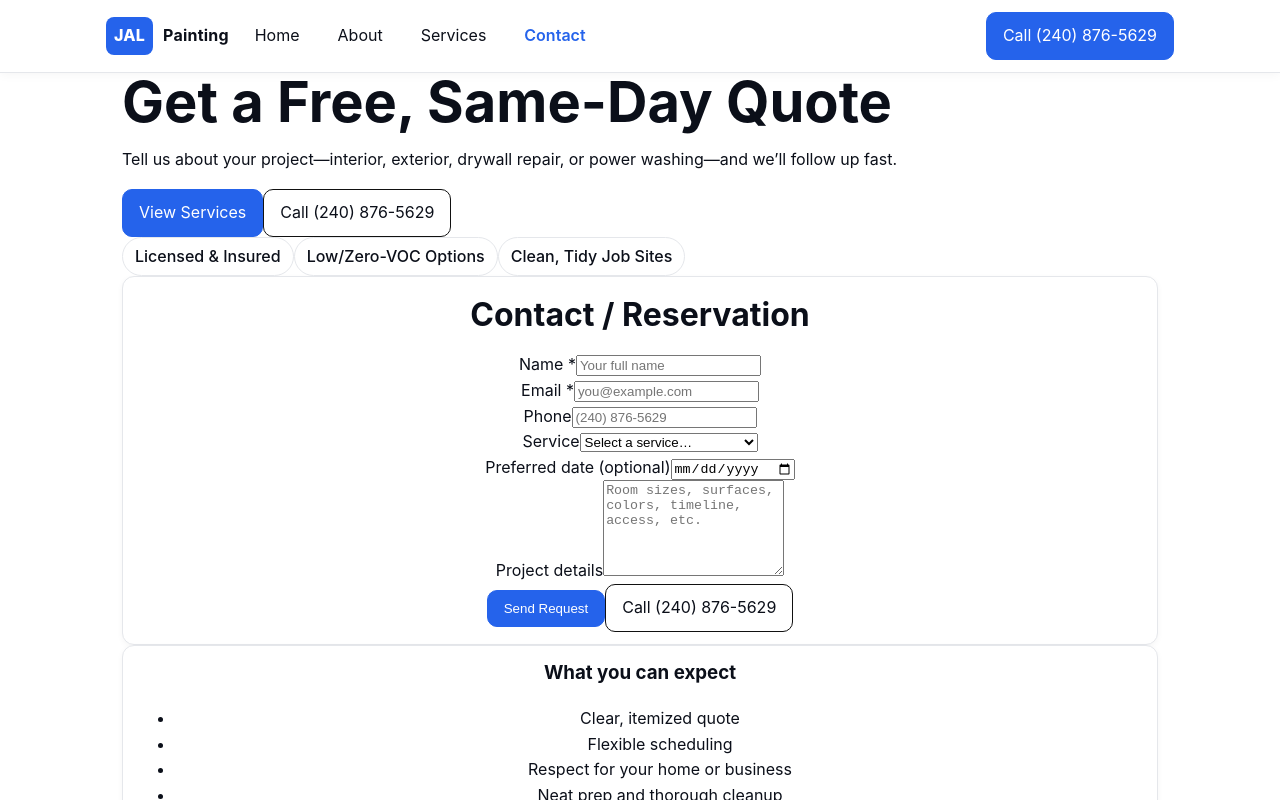
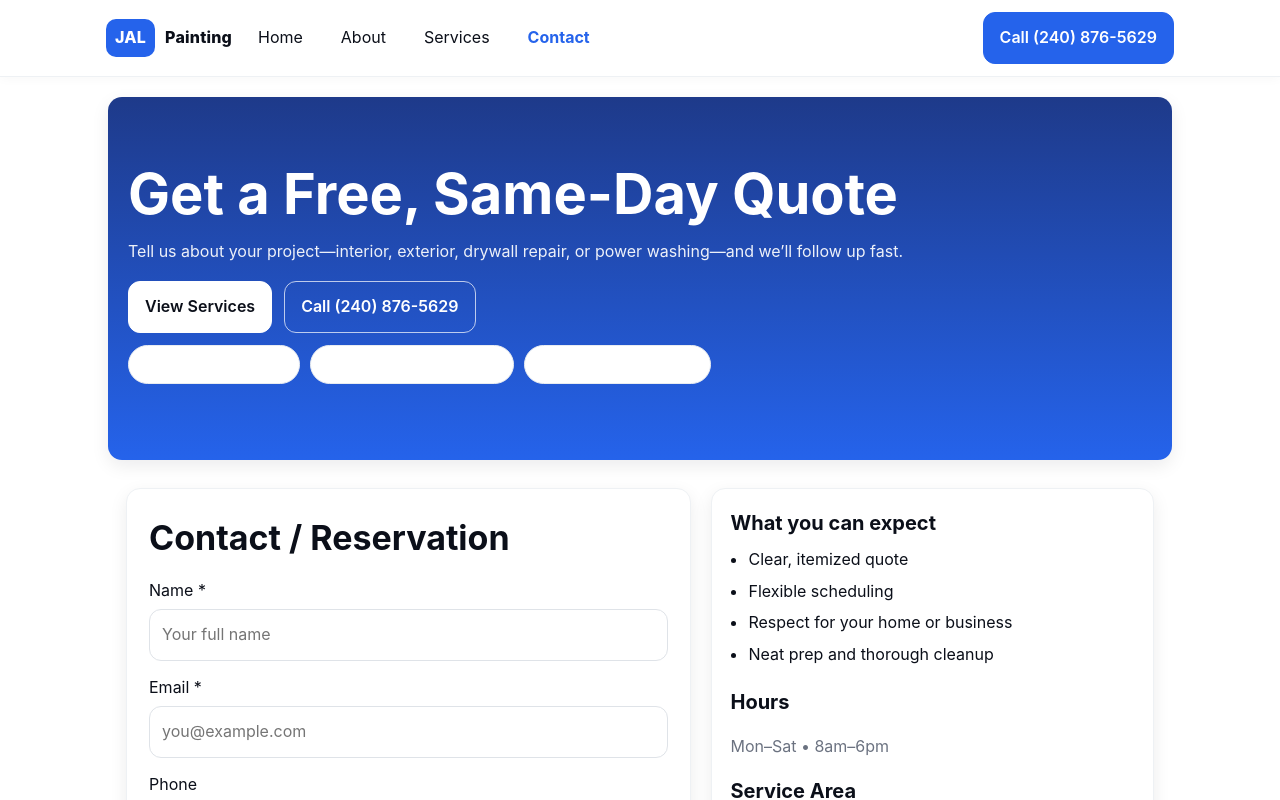
Before and after one commit to GReyes87/JAL-Painting-Website, a React (Create React App) app: page /contact in a window 1280 px wide. Shown: the top 800 px of the page. Built offline with nearby package versions, Linux system fonts and the light colour scheme.

Commit message:
pages updated

```diff
--- a/src/global.css
+++ b/src/global.css
@@ -1,122 +1,131 @@
-/* ===== Brand (blue / black / white) ===== */
+/* ===== Theme ===== */
 :root{
-  --brand:#2563eb;      /* blue */
-  --ink:#0b0f19;        /* near-black */
-  --bg:#ffffff;         /* white */
-  --muted:#6b7280;
+  --brand:#2563eb;               /* primary blue */
+  --ink:#0b0f19;                 /* near-black */
+  --muted:#6b7280;               /* gray text */
+  --bg:#ffffff;                  /* page background */
+  --surface:#ffffff;             /* cards */
+  --ring:rgba(37,99,235,.22);    /* focus ring */
+  --shadow:0 6px 18px rgba(9,12,20,.08);
+  --radius:14px;
   --wrap:1100px;
 }
 
 /* ===== Base ===== */
-*{box-sizing:border-box}
-html,body,#root{height:100%}
+*{ box-sizing:border-box }
+html,body,#root{ height:100% }
 body{
   margin:0; color:var(--ink); background:var(--bg);
   font-family:system-ui,-apple-system,Segoe UI,Roboto,Helvetica,Arial,sans-serif;
   line-height:1.6;
 }
-a{color:inherit; text-decoration:none}
-img{max-width:100%; display:block; border-radius:10px}
-.wrap{max-width:var(--wrap); margin:0 auto; padding:0 16px}
-h1{font-size:clamp(28px,6vw,56px); line-height:1.05; margin:0 0 8px}
-h2{font-size:clamp(22px,3.6vw,32px); margin:24px 0 12px}
+a{ color:inherit; text-decoration:none }
+img{ max-width:100%; display:block; border-radius:12px }
+.wrap{ max-width:var(--wrap); margin:0 auto; padding:0 18px }
+h1{ font-size:clamp(32px,6vw,56px); line-height:1.05; margin:0 0 8px }
+h2{ font-size:clamp(24px,3.6vw,34px); margin:26px 0 12px }
+h3{ font-size:clamp(18px,2.6vw,20px); margin:10px 0 6px }
+.muted{ color:var(--muted) }
+.section{ margin:30px 0 }
 
 /* ===== Buttons ===== */
 .btn{
-  display:inline-block; padding:10px 16px;
-  border:1px solid #111; border-radius:10px; text-decoration:none;
+  display:inline-block; padding:12px 16px;
+  border:1px solid #e5e7eb; border-radius:12px; background:#fff;
+  font-weight:600; transition:.15s ease;
 }
-.btn--primary{ background:var(--brand); border-color:var(--brand); color:#fff }
-.btn--primary:hover{ filter:brightness(.92) }
-.btn--ghost{ background:transparent; color:#fff; border-color:rgba(255,255,255,.75) }
+.btn:hover{ transform:translateY(-1px) }
+.btn--primary{ background:var(--brand); color:#fff; border-color:var(--brand) }
+.btn--light{ background:#fff; color:#0b0f19; border-color:#fff }
+.btn--ghost{ background:transparent; color:#fff; border-color:rgba(255,255,255,.7) }
 .btn--ghost:hover{ border-color:#fff }
 
 /* ===== Header / Nav ===== */
 .site-header{
-  position:sticky; top:0; z-index:100;
-  background:#fff;
-  border-bottom:1px solid #e5e7eb;
-  box-shadow:0 2px 10px rgba(0,0,0,.04);
+  position:sticky; top:0; z-index:100; background:#fff;
+  border-bottom:1px solid #eef1f4; box-shadow:0 2px 10px rgba(0,0,0,.03);
 }
-.header__row{
-  display:flex; align-items:center; justify-content:space-between;
-  gap:16px; padding:12px 16px;
-}
-.brand{
-  display:flex; align-items:center; gap:10px;
-  font-weight:700; letter-spacing:.2px;
-}
-.brand__mark{
-  background:var(--brand); color:#fff; font-weight:800;
-  padding:6px 8px; border-radius:8px;
-}
+.header__row{ display:flex; align-items:center; justify-content:space-between; gap:16px; padding:12px 16px }
+.brand{ display:flex; align-items:center; gap:10px; font-weight:800; letter-spacing:.2px }
+.brand__mark{ background:var(--brand); color:#fff; padding:6px 9px; border-radius:10px }
 .brand__name{ color:var(--ink) }
-
 .site-nav{ display:flex; align-items:center }
-.nav{
-  list-style:none; display:flex; gap:18px; margin:0; padding:0;
-}
-.nav a{
-  padding:8px 10px; border-radius:8px; transition:background .15s,color .15s;
-}
+.nav{ list-style:none; display:flex; gap:18px; margin:0; padding:0 }
+.nav a{ padding:8px 10px; border-radius:8px }
 .nav a:hover{ background:#f1f5ff; color:var(--brand) }
-.nav a.active{ color:var(--brand); font-weight:600 }
-
-/* Keep phone CTA aligned right */
+.nav a.active{ color:var(--brand); font-weight:700 }
 .header__cta{ margin-left:auto }
-
-/* Make the same nav work nicely on small screens (no hamburger) */
-@media (max-width: 900px){
+@media (max-width:900px){
   .header__row{ flex-wrap:wrap }
   .site-nav{ order:3; width:100% }
   .nav{ flex-wrap:wrap; gap:12px }
   .header__cta{ order:2 }
 }
 
-/* ===== Hero (Home) ===== */
-.hero.hero--home{
-  position:relative; display:grid; align-items:center;
-  min-height:52vh; margin:20px 0; color:#fff; border-radius:14px;
+/* ===== Cards / Grid ===== */
+.card{
+  background:var(--surface); border:1px solid #eef1f4;
+  border-radius:var(--radius); padding:18px; box-shadow:var(--shadow);
 }
-.hero__content{ padding:64px 16px }
-.hero__subtitle{
-  font-size:clamp(16px,2.2vw,20px); color:rgba(255,255,255,.92);
-  max-width:60ch; margin:0 0 18px;
+.grid{ display:grid; gap:20px }
+.grid-3{ grid-template-columns:repeat(auto-fit, minmax(260px,1fr)) }
+
+/* ===== Chips & badges ===== */
+.chips{ display:flex; flex-wrap:wrap; gap:10px; padding:0; margin:8px 0; list-style:none }
+.chip{
+  display:inline-block; padding:6px 12px; border:1px solid #e8ecf1;
+  border-radius:999px; background:#fff; font-weight:500; white-space:nowrap
 }
-.hero__actions{ display:flex; flex-wrap:wrap; gap:12px }
+
+/* ===== Hero bands (gradient on brand) ===== */
+.band{
+  background:linear-gradient(180deg, #1e3a8a 0%, #2563eb 100%);
+  color:#fff; border-radius:var(--radius); margin:20px 0 28px;
+  box-shadow:var(--shadow);
+}
+.band__inner{ padding:clamp(28px,6vw,68px) 20px }
+.band h1{ color:#fff; margin-bottom:6px }
+.band .muted{ color:rgba(255,255,255,.92) }
+.band .cta{ display:flex; flex-wrap:wrap; gap:12px; margin-top:12px }
+
+/* ===== Stats strip ===== */
+.stats{ display:grid; gap:14px; grid-template-columns:repeat(auto-fit, minmax(180px,1fr)) }
+.stat{
+  background:#fff; border:1px solid #eef1f4; border-radius:12px;
+  padding:14px; text-align:center; box-shadow:var(--shadow)
+}
+.kpi{ font-size:22px; font-weight:800; line-height:1 }
+
+/* ===== Two-column content ===== */
+.two-col{ display:grid; gap:22px; align-items:center }
+@media (min-width:880px){ .two-col{ grid-template-columns:1.1fr 1fr } }
+
+/* ===== Contact layout & form ===== */
+.contact-layout{ display:grid; gap:20px; align-items:start }
+@media (min-width:960px){ .contact-layout{ grid-template-columns:1.15fr .9fr } }
+
+.form-card{ padding:22px }
+.field{ display:flex; flex-direction:column; gap:6px; margin-bottom:14px }
+.two-up{ display:grid; gap:14px }
+@media (min-width:720px){ .two-up{ grid-template-columns:1fr 1fr } }
+
+input, select, textarea{
+  width:100%; padding:12px 12px; font:inherit; background:#fff;
+  border:1px solid #dfe3e8; border-radius:12px;
+}
+input:focus, select:focus, textarea:focus{
+  outline:none; border-color:var(--brand);
+  box-shadow:0 0 0 4px var(--ring);
+}
+.actions{ display:flex; gap:12px; flex-wrap:wrap; margin-top:6px }
+.error{ color:#b42318 }
+.success{
+  margin-top:12px; background:#ecfdf5; color:#065f46;
+  border:1px solid #b7f7df; padding:10px 12px; border-radius:10px
+}
+.side-panel .checklist{ padding-left:18px; margin:8px 0 18px }
+.side-panel .checklist li{ margin:6px 0 }
 
 /* ===== Footer ===== */
-.site-footer{ border-top:1px solid #e5e7eb; background:#fafafa; margin-top:36px }
+.site-footer{ border-top:1px solid #eef1f4; background:#fafafa; margin-top:38px }
 .site-footer .wrap{ padding:16px }
-
-/* ===== Grid + Card utilities ===== */
-.grid { display:grid; gap:20px; }
-.grid-3 { grid-template-columns: repeat(auto-fit, minmax(280px, 1fr)); }
-.card {
-  border: 1px solid #e5e7eb;
-  border-radius: 12px;
-  background: #fff;
-  padding: 12px;
-  box-shadow: 0 2px 6px rgba(0,0,0,.04);
-  text-align: center;
-}
-
-/* ===== Chips (values) ===== */
-.chips {
-  display: flex;
-  flex-wrap: wrap;
-  gap: 12px;
-  margin-top: 8px;
-  padding: 0;
-  list-style: none;
-}
-.chip {
-  display: inline-block;
-  padding: 6px 12px;
-  border: 1px solid #e5e7eb;
-  border-radius: 999px;
-  background: #fff;
-  font-weight: 500;
-  color: var(--ink);
-  white-space: nowrap;
-}
--- a/src/pages/about.js
+++ b/src/pages/about.js
@@ -3,32 +3,37 @@ import { Link } from "react-router-dom";
 export default function About() {
   return (
     <>
-      {/* Hero */}
-      <section className="about-hero">
-        <div className="wrap">
+      {/* Hero band */}
+      <section className="band">
+        <div className="wrap band__inner">
           <h1>Craftsmanship you can see. Care you can feel.</h1>
           <p className="muted">
             Maryland’s family-run painting team delivering clean prep, durable finishes, and zero-stress service.
           </p>
           <div className="cta">
-            <Link className="btn" to="/contact">Get a Free Quote</Link>
-            <a className="btn" href="tel:+12408765629">Call (240) 876-5629</a>
+            <Link className="btn btn--light" to="/contact">Get a Free Quote</Link>
+            <a className="btn btn--ghost" href="tel:+12408765629">Call (240) 876-5629</a>
           </div>
+          <ul className="chips" style={{marginTop:12}}>
+            <li className="chip">Licensed & Insured</li>
+            <li className="chip">Low/Zero-VOC Options</li>
+            <li className="chip">Clean, Tidy Job Sites</li>
+          </ul>
         </div>
       </section>
 
       {/* Trust stats */}
-      <section className="stats">
-        <div className="wrap">
-          <div className="stat"><div className="kpi">10+ yrs</div><div className="label">Painting locally</div></div>
-          <div className="stat"><div className="kpi">Licensed</div><div className="label">& insured</div></div>
-          <div className="stat"><div className="kpi">98%</div><div className="label">Great reviews</div></div>
-          <div className="stat"><div className="kpi">Low/Zero-VOC</div><div className="label">Paint options</div></div>
+      <section className="wrap section">
+        <div className="stats">
+          <div className="stat"><div className="kpi">10+ yrs</div><div className="muted">Painting locally</div></div>
+          <div className="stat"><div className="kpi">Licensed</div><div className="muted">& insured</div></div>
+          <div className="stat"><div className="kpi">98%</div><div className="muted">Great reviews</div></div>
+          <div className="stat"><div className="kpi">Low/Zero-VOC</div><div className="muted">Paint options</div></div>
         </div>
       </section>
 
       {/* Mission + photo */}
-      <section className="wrap two-col" id="mission">
+      <section className="wrap section two-col" id="mission">
         <div>
           <h2>Our Mission</h2>
           <p>
@@ -48,22 +53,28 @@ export default function About() {
       </section>
 
       {/* Values */}
-      <section className="wrap values" id="values" style={{ marginTop: 24 }}>
+      <section className="wrap section">
         <h2>What We Value</h2>
-        <div className="grid">
-          <article className="card"><h3>Community</h3><p>We live where we work and give back locally.</p></article>
-          <article className="card"><h3>Teamwork</h3><p>Professional, respectful crews—trained and background-checked.</p></article>
-          <article className="card"><h3>Craftsmanship</h3><p>Careful prep, sharp lines, and durable materials.</p></article>
-          <article className="card"><h3>Ethics & Safety</h3><p>Up-front pricing, written changes, and safe job sites.</p></article>
+        <div className="grid grid-3">
+          <article className="card"><h3>Community</h3><p className="muted">We live where we work and give back locally.</p></article>
+          <article className="card"><h3>Teamwork</h3><p className="muted">Professional, respectful crews—trained and background-checked.</p></article>
+          <article className="card"><h3>Craftsmanship</h3><p className="muted">Careful prep, sharp lines, and durable materials.</p></article>
+          <article className="card"><h3>Ethics & Safety</h3><p className="muted">Up-front pricing, written changes, and safe job sites.</p></article>
         </div>
       </section>
 
       {/* Closing CTA */}
-      <section className="wrap" style={{ margin: "28px 0" }}>
-        <p>
-          Ready to refresh your space? <Link to="/contact">Request a free quote</Link> or call{" "}
-          <a href="tel:+12408765629">(240) 876-5629</a>.
-        </p>
+      <section className="wrap section">
+        <div className="card" style={{display:'flex', justifyContent:'space-between', alignItems:'center', gap:12, flexWrap:'wrap'}}>
+          <div>
+            <h3 style={{margin:'4px 0'}}>Ready to refresh your space?</h3>
+            <p className="muted" style={{margin:0}}>Request a free quote or call us now.</p>
+          </div>
+          <div style={{display:'flex', gap:10}}>
+            <Link to="/contact" className="btn btn--primary">Request Quote</Link>
+            <a className="btn" href="tel:+12408765629">Call (240) 876-5629</a>
+          </div>
+        </div>
       </section>
     </>
   );
--- a/src/pages/contact.js
+++ b/src/pages/contact.js
@@ -1,7 +1,7 @@
 import { useEffect, useMemo, useState } from "react";
 import { useSearchParams, Link } from "react-router-dom";
 
-/* keep options stable to silence exhaustive-deps and avoid re-renders */
+/* stable list for ESLint + consistent select options */
 const BASE_OPTIONS = [
   "Drywall Repair",
   "General Painting",
@@ -57,6 +57,7 @@ export default function Contact() {
     setErrors(eobj);
     if (Object.keys(eobj).length) return;
 
+    // Day 3: client-side confirm (Day 4 wires to API)
     setStatus("Thanks! We received your request and will reach out shortly.");
     setForm({
       name: "",
@@ -70,30 +71,29 @@ export default function Contact() {
 
   return (
     <>
-      {/* Hero */}
-      <section className="contact-hero">
-        <div className="wrap">
+      {/* Hero band */}
+      <section className="band">
+        <div className="wrap band__inner">
           <h1>Get a Free, Same-Day Quote</h1>
           <p className="muted">
             Tell us about your project—interior, exterior, drywall repair, or power washing—and we’ll follow up fast.
           </p>
           <div className="cta">
-            <Link className="btn btn--primary" to="/services">View Services</Link>
-            <a className="btn" href="tel:+12408765629">Call (240) 876-5629</a>
+            <Link className="btn btn--light" to="/services">View Services</Link>
+            <a className="btn btn--ghost" href="tel:+12408765629">Call (240) 876-5629</a>
           </div>
-
-          <div className="trust">
-            <span className="chip">Licensed & Insured</span>
-            <span className="chip">Low/Zero-VOC Options</span>
-            <span className="chip">Clean, Tidy Job Sites</span>
-          </div>
+          <ul className="chips" style={{marginTop:12}}>
+            <li className="chip">Licensed & Insured</li>
+            <li className="chip">Low/Zero-VOC Options</li>
+            <li className="chip">Clean, Tidy Job Sites</li>
+          </ul>
         </div>
       </section>
 
-      {/* Form + sidebar */}
+      {/* Form + Sidebar */}
       <section className="wrap contact-layout">
-        <form onSubmit={onSubmit} noValidate className="card form-card">
-          <h2 style={{ marginTop: 0 }}>Contact / Reservation</h2>
+        <form onSubmit={onSubmit} noValidate className="card form-card" aria-label="Contact form">
+          <h2 style={{marginTop:0}}>Contact / Reservation</h2>
 
           <div className="field">
             <label htmlFor="name">Name *</label>
@@ -128,9 +128,7 @@ export default function Contact() {
               <label htmlFor="service">Service</label>
               <select id="service" name="service" value={form.service} onChange={onChange}>
                 <option value="">Select a service…</option>
-                {options.map((opt) => (
-                  <option key={opt} value={opt}>{opt}</option>
-                ))}
+                {options.map((opt) => <option key={opt} value={opt}>{opt}</option>)}
               </select>
             </div>
 
@@ -156,8 +154,8 @@ export default function Contact() {
           {status && <p className="success" aria-live="polite">{status}</p>}
         </form>
 
-        <aside className="card side-panel">
-          <h3 style={{ marginTop: 0 }}>What you can expect</h3>
+        <aside className="card side-panel" aria-label="What to expect">
+          <h3 style={{marginTop:0}}>What you can expect</h3>
           <ul className="checklist">
             <li>Clear, itemized quote</li>
             <li>Flexible scheduling</li>
@@ -169,7 +167,7 @@ export default function Contact() {
           <p className="muted">Mon–Sat • 8am–6pm</p>
 
           <h3>Service Area</h3>
-          <p className="muted">Montgomery County & nearby Maryland communities</p>
+          <p className="muted">Montgomery County, Prince George's County & nearby Maryland communities</p>
 
           <h3>Need help choosing?</h3>
           <p className="muted">Tell us the surface and your goal—we’ll recommend the best approach.</p>
```
